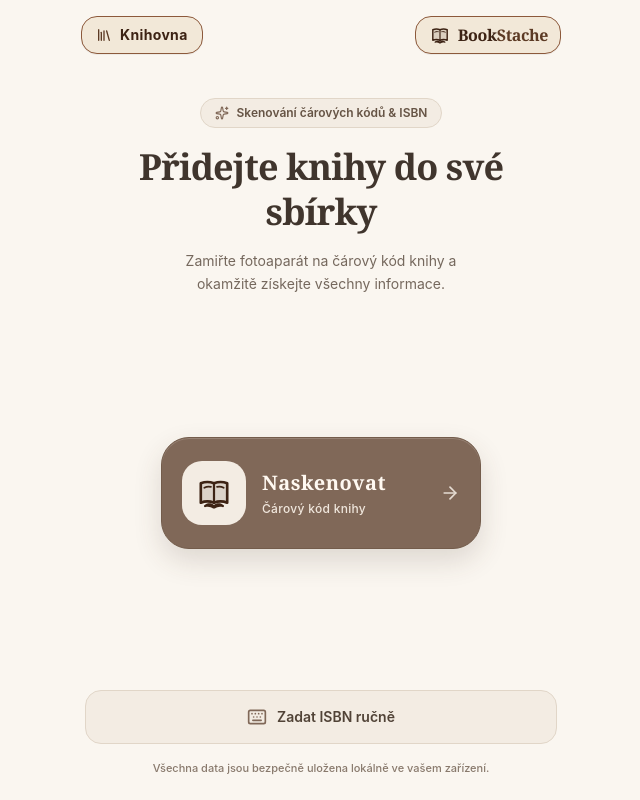
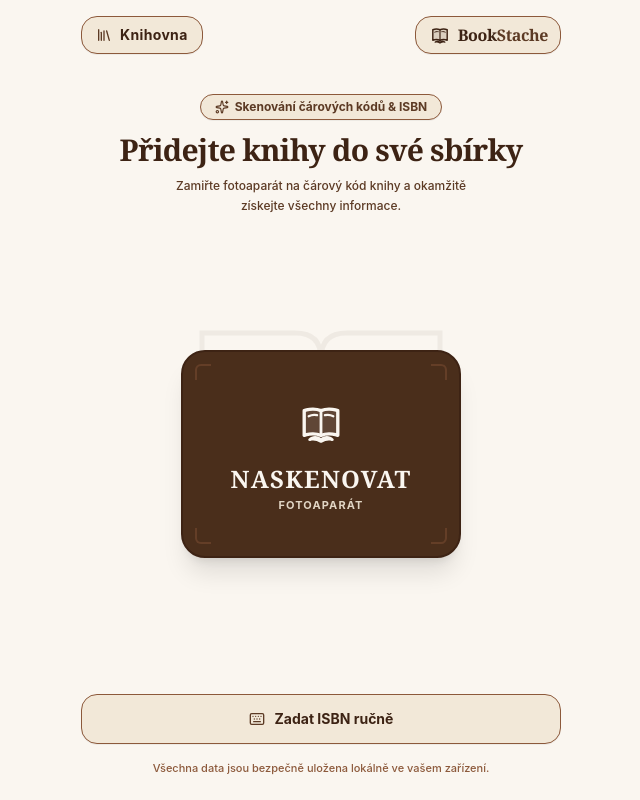
Before and after one commit to DPol07/BookStache, a React (Vite) app: page / in a window 1280 px wide. Shown: the whole page, without its empty margins (319-959 px from the left). Built offline with nearby package versions, Linux system fonts and the light colour scheme; a web font is replaced by a local one.

Commit message:
Fix deployed app entry and refresh src/components/MainScreen.jsx

```diff
--- a/src/components/MainScreen.jsx
+++ b/src/components/MainScreen.jsx
@@ -1,62 +1,88 @@
 import React from 'react';
-import { ArrowRight, Keyboard, Sparkles } from 'lucide-react';
+import { Keyboard, Sparkles } from 'lucide-react';
 import { BookStacheLogo } from './Header';
 
-export default function MainScreen({ onStartScan, onOpenManualInput }) {
+export default function MainScreen({ onStartScan, onOpenManualInput, libraryCount }) {
   return (
-    <main className="flex-1 flex flex-col items-center px-5 pt-5 pb-6 max-w-lg mx-auto w-full">
-      <div className="text-center space-y-4 pt-2">
+    <div className="flex-1 flex flex-col items-center justify-between px-4 py-4 max-w-lg mx-auto w-full relative overflow-hidden">
+      {/* Subtle Book-Spine Graphic Background Accent */}
+      <div className="absolute inset-0 pointer-events-none opacity-[0.05] flex items-center justify-center -z-0">
+        <svg width="340" height="340" viewBox="0 0 200 200" fill="none" xmlns="http://www.w3.org/2000/svg">
+          <path d="M30 40H85C95 40 100 45 100 55V170C100 160 92 155 82 155H30V40Z" stroke="#3D2314" strokeWidth="3" />
+          <path d="M170 40H115C105 40 100 45 100 55V170C100 160 108 155 118 155H170V40Z" stroke="#3D2314" strokeWidth="3" />
+          <line x1="45" y1="65" x2="75" y2="65" stroke="#3D2314" strokeWidth="2" strokeLinecap="round" />
+          <line x1="45" y1="85" x2="75" y2="85" stroke="#3D2314" strokeWidth="2" strokeLinecap="round" />
+          <line x1="125" y1="65" x2="155" y2="65" stroke="#3D2314" strokeWidth="2" strokeLinecap="round" />
+          <line x1="125" y1="85" x2="155" y2="85" stroke="#3D2314" strokeWidth="2" strokeLinecap="round" />
+        </svg>
+      </div>
+
+      {/* Top Greeting / Header Section */}
+      <div className="text-center mt-2 space-y-2 w-full z-10">
         <div
-          style={{ backgroundColor: '#F3ECE3', borderColor: '#E1D6C8', color: '#665445' }}
-          className="inline-flex items-center gap-2 px-3.5 py-1.5 border rounded-full text-xs font-semibold"
+          style={{ backgroundColor: '#F2E8D8', borderColor: '#8C593B', color: '#5C3A24' }}
+          className="inline-flex items-center gap-1.5 px-3.5 py-1 border rounded-full text-xs font-bold shadow-2xs"
         >
-          <Sparkles className="w-3.5 h-3.5" style={{ color: '#806858' }} />
+          <Sparkles className="w-3.5 h-3.5" style={{ color: '#5C3A24' }} />
           <span>Skenování čárových kódů & ISBN</span>
         </div>
-        <h1 style={{ color: '#40352D' }} className="text-[2rem] leading-tight sm:text-4xl font-bold font-serif tracking-tight">
+        <h1 style={{ color: '#3D2314' }} className="text-2xl sm:text-3xl font-black font-serif pt-1 tracking-tight">
           Přidejte knihy do své sbírky
         </h1>
-        <p style={{ color: '#75685D' }} className="text-sm leading-relaxed max-w-xs mx-auto">
+        <p style={{ color: '#5C3A24' }} className="text-xs max-w-xs mx-auto font-medium leading-relaxed">
           Zamiřte fotoaparát na čárový kód knihy a okamžitě získejte všechny informace.
         </p>
       </div>
 
-      <div className="flex-1 flex w-full items-center justify-center py-8">
+      {/* Redesigned Scan Button: Muted Cocoa Brown Squircle Card */}
+      <div className="my-auto py-6 flex flex-col items-center justify-center w-full z-10">
         <button
           onClick={onStartScan}
           style={{
-            backgroundColor: '#806858',
-            borderColor: '#735C4B',
-            color: '#FFF9F1',
-            boxShadow: '0 12px 28px rgba(76, 56, 42, 0.16), inset 0 1px 0 rgba(255, 249, 241, 0.18)'
+            backgroundColor: '#4A2E1B',
+            borderColor: '#3D2314',
+            color: '#FAF6F0'
           }}
-          className="group w-full max-w-[320px] min-h-[112px] rounded-[28px] border px-5 py-4 flex items-center gap-4 text-left transition-all active:scale-[0.98] hover:-translate-y-0.5 focus-visible:outline-none focus-visible:ring-4 focus-visible:ring-[#D8C9B8] cursor-pointer"
+          className="relative group w-full max-w-[280px] h-48 sm:h-52 rounded-3xl font-black transition-transform active:scale-[0.97] flex flex-col items-center justify-center gap-3 border-2 shadow-xl cursor-pointer overflow-hidden p-6"
         >
-          <span className="grid h-16 w-16 shrink-0 place-items-center rounded-[20px]" style={{ backgroundColor: '#F3ECE3' }}>
-            <BookStacheLogo className="h-11 w-11" ink="#695647" accent="#9A846F" />
-          </span>
-          <span className="flex-1 flex flex-col gap-1">
-            <span className="font-serif text-xl font-bold tracking-wide">Naskenovat</span>
-            <span className="text-xs font-medium tracking-wide" style={{ color: '#F0E7DD' }}>Čárový kód knihy</span>
-          </span>
-          <ArrowRight className="h-5 w-5 shrink-0 opacity-80 transition-transform group-hover:translate-x-1" />
+          {/* Decorative Corner Accents */}
+          <div className="absolute top-3 left-3 w-4 h-4 border-t-2 border-l-2 border-[#8C593B]/40 rounded-tl-md" />
+          <div className="absolute top-3 right-3 w-4 h-4 border-t-2 border-r-2 border-[#8C593B]/40 rounded-tr-md" />
+          <div className="absolute bottom-3 left-3 w-4 h-4 border-b-2 border-l-2 border-[#8C593B]/40 rounded-bl-md" />
+          <div className="absolute bottom-3 right-3 w-4 h-4 border-b-2 border-r-2 border-[#8C593B]/40 rounded-br-md" />
+
+          {/* Clean Vector Emblem */}
+          <BookStacheLogo className="w-14 h-14 group-hover:scale-105 transition-transform" color="#FAF6F0" />
+
+          <div className="text-center space-y-0.5">
+            <span style={{ color: '#FAF6F0' }} className="text-2xl tracking-wider font-black uppercase font-serif block">
+              NASKENOVAT
+            </span>
+            <span style={{ color: '#F2E8D8' }} className="text-[11px] font-bold uppercase tracking-widest block opacity-90">
+              Fotoaparát
+            </span>
+          </div>
         </button>
       </div>
 
-      <div className="w-full space-y-3">
+      {/* Secondary Actions & Info */}
+      <div className="w-full space-y-3 mb-2 z-10">
         <button
           onClick={onOpenManualInput}
-          style={{ backgroundColor: '#F3ECE3', borderColor: '#E1D6C8', color: '#514337' }}
-          className="w-full py-4 px-5 border rounded-2xl font-semibold text-sm transition-all active:scale-[0.98] flex items-center justify-center gap-2.5 cursor-pointer"
+          style={{ backgroundColor: '#F2E8D8', borderColor: '#8C593B', color: '#3D2314' }}
+          className="w-full py-3.5 px-5 border rounded-2xl font-bold text-sm transition-all active:scale-[0.98] flex items-center justify-center gap-2.5 cursor-pointer shadow-2xs"
         >
-          <Keyboard className="w-5 h-5" style={{ color: '#806858' }} />
+          <Keyboard className="w-4 h-4" style={{ color: '#5C3A24' }} />
           <span>Zadat ISBN ručně</span>
         </button>
 
-        <p className="text-center pt-1 text-[11px] font-medium" style={{ color: '#88796C' }}>
-          Všechna data jsou bezpečně uložena lokálně ve vašem zařízení.
-        </p>
+        {/* Footer Hint */}
+        <div className="text-center pt-1">
+          <p style={{ color: '#8C593B' }} className="text-[11px] font-medium">
+            Všechna data jsou bezpečně uložena lokálně ve vašem zařízení.
+          </p>
+        </div>
       </div>
-    </main>
+    </div>
   );
 }
```
